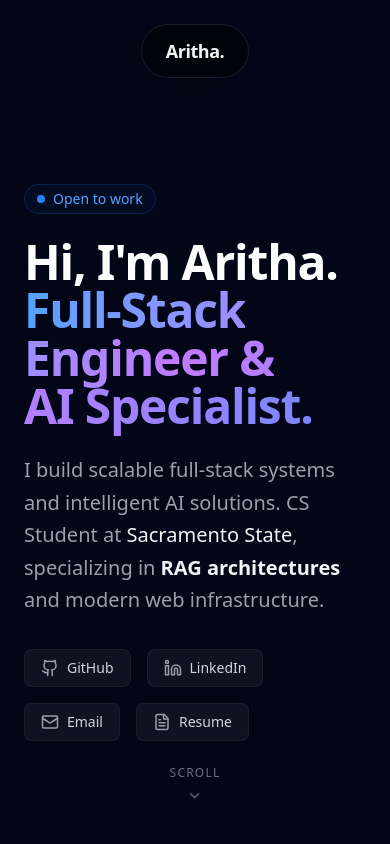
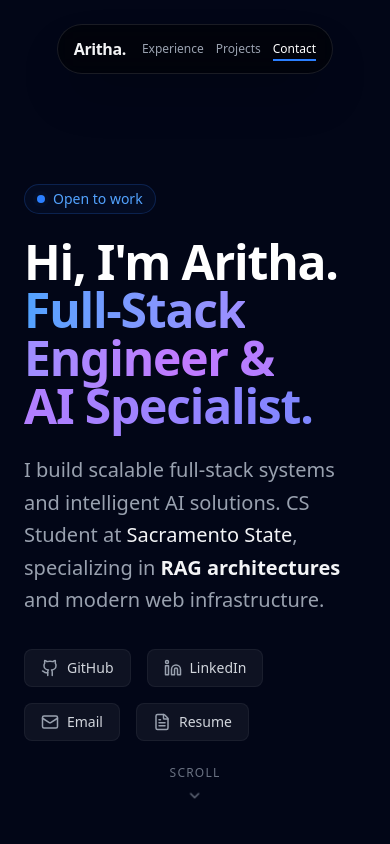
Before and after one commit to ALTM005/aritha-portfolio, a React (Vite) app: page / in a window 390 px wide. Shown: the top 844 px of the page. Built offline with nearby package versions, Linux system fonts and the light colour scheme; the HTML template or start-up script is replaced by a standard one.

Commit message:
Updated nav bar for mobile view

```diff
--- a/src/App.jsx
+++ b/src/App.jsx
@@ -206,9 +206,15 @@ export default function Portfolio() {
       >
         {/* Floating Glass Navbar */}
         <div className="fixed top-6 left-0 right-0 z-50 flex justify-center px-4 pointer-events-none">
-          <nav className="bg-black/50 backdrop-blur-md border border-white/10 rounded-full px-6 py-3 flex items-center gap-8 shadow-2xl pointer-events-auto">
-            <span className="font-bold text-gray-100 text-lg tracking-tight">Aritha.</span>
-            <div className="hidden md:flex gap-6 text-sm font-medium text-gray-400">
+          <nav className="bg-black/50 backdrop-blur-md border border-white/10 rounded-full px-4 md:px-6 py-3 flex items-center gap-4 md:gap-8 shadow-2xl pointer-events-auto">
+
+            {/* Logo: Slightly smaller on mobile */}
+            <span className="font-bold text-gray-100 text-base md:text-lg tracking-tight cursor-pointer" onClick={() => window.scrollTo(0,0)}>
+              Aritha.
+            </span>
+
+            {/* Links: Removed 'hidden', added responsive text size and gap */}
+            <div className="flex gap-3 md:gap-6 text-xs md:text-sm font-medium text-gray-400">
               {['Experience', 'Projects', 'Contact'].map((item) => {
                 const id = item.toLowerCase();
                 const isActive = activeSection === id;
```
